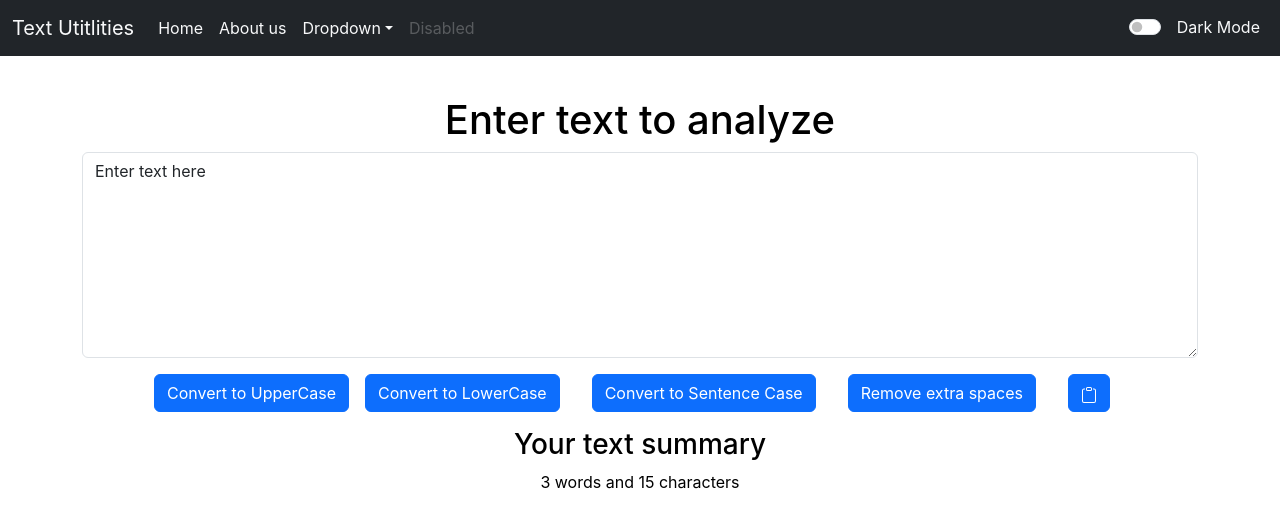
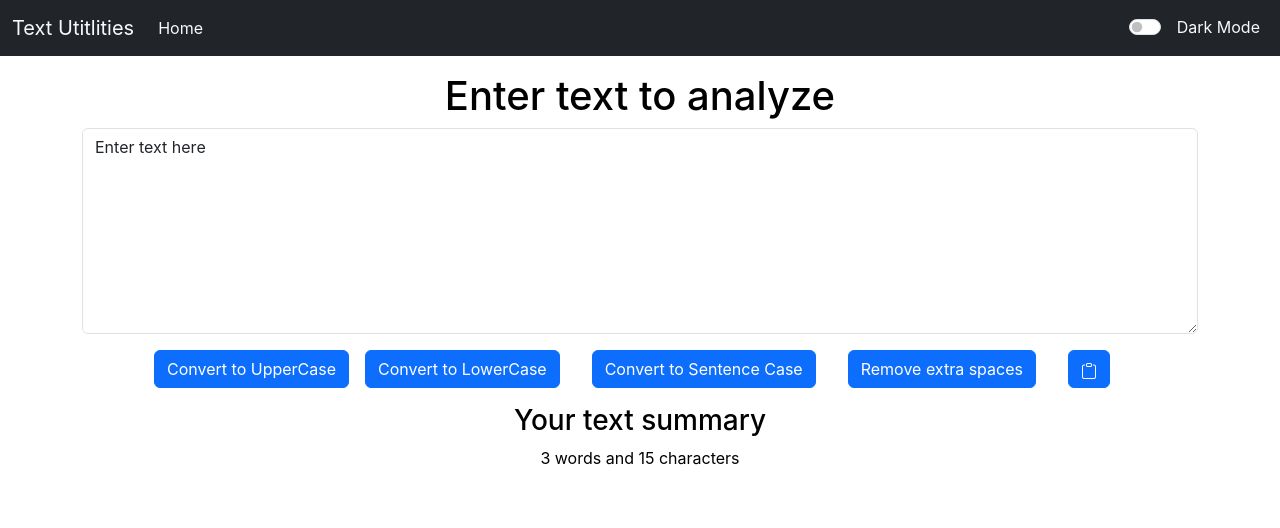
Before and after one commit to mahad888/Text-Utilities, a React (Create React App) app: page / in a window 1280 px wide. Shown: the top 528 px of the page. Built offline with nearby package versions, Linux system fonts and the light colour scheme.

Commit message:
Deployed website

```diff
--- a/src/App.js
+++ b/src/App.js
@@ -3,13 +3,13 @@ import Navbar from './Components/Navbar';
 import './App.css';
 import Textforms from './Components/Textforms';
 // import Person from "./Components/Person.js";
-import Aboutus from './Components/Aboutus';
+// import Aboutus from './Components/Aboutus';
 import { useState } from 'react';
-import {
-  BrowserRouter as Router,
-  Routes,
-  Route,
-} from "react-router-dom";
+// import {
+//   BrowserRouter as Router,
+//   Routes,
+//   Route,
+// } from "react-router-dom";
 
 function App() {
 
@@ -50,34 +50,46 @@ function App() {
 
 
   return (
-    <>
-    <Router>
-            <div className="App" style={Mode}>
+    // <>
+    // <Router>
+    //         <div className="App" style={Mode}>
 
-              {/* <Person
-          name = "Id : Sp21-bse-057"
-          name1 = "Id : Sp21-Bse-099"
-          ></Person>
-          */}
+    //           {/* <Person
+    //       name = "Id : Sp21-bse-057"
+    //       name1 = "Id : Sp21-Bse-099"
+    //       ></Person>
+    //       */}
 
-              <Navbar title="Text Utitlities" about="About us" mode ={modeSetter} caption = {BtnText}>  </Navbar>
+    //           <Navbar title="Text Utitlities" about="About us" mode ={modeSetter} caption = {BtnText}>  </Navbar>
 
 
-            <br></br>
+    //         <br></br>
 
-              <Routes>
+    //           <Routes>
 
 
 
-                  <Route path="/about" element ={<Aboutus></Aboutus>}></Route>
+    //               <Route path="/about" element ={<Aboutus></Aboutus>}></Route>
 
-                    <Route path="/" element ={<Textforms heading="Enter text to analyze"></Textforms>}>
+    //                 <Route path="/" element ={<Textforms heading="Enter text to analyze"></Textforms>}>
 
-                    </Route>
+    //                 </Route>
 
-              </Routes>
-              </div>
-      </Router></>
+    //           </Routes>
+    //           </div>
+    //   </Router></>
+
+<div className="App" style={Mode}>
+
+
+
+<Navbar title="Text Utitlities" about="About us" mode ={modeSetter} caption = {BtnText}>  </Navbar>
+<Textforms heading="Enter text to analyze"></Textforms>
+
+
+<br></br>
+</div>
+
 
 
 
--- a/src/Components/Navbar.js
+++ b/src/Components/Navbar.js
@@ -1,13 +1,13 @@
 import React from "react";
 import PropTypes from 'prop-types'
-import { Link } from "react-router-dom";
+// import { Link } from "react-router-dom";
 
 
 export default function Navbar(props) {
   return (
     <nav className="navbar navbar-expand-lg navbar-dark bg-dark">
       <div className="container-fluid">
-        <a className="navbar-brand text-light" href="/">
+        <a className="navbar-brand text-light" href="#">
           {props.title}
         </a>
         <button
@@ -23,50 +23,50 @@ export default function Navbar(props) {
         </button>
         <div className="collapse navbar-collapse" id="navbarSupportedContent">
           <ul className="navbar-nav me-auto mb-2 mb-lg-0">
-            <li className="nav-item">
-              <Link className="nav-link active text-light  " aria-current="page" to ="/">
+             <li className="nav-item">
+              <a className="nav-link active text-light  " aria-current="page" href ="#">
                 Home
-              </Link>
+              </a>
             </li>
-            <li className="nav-item ">
-              <Link className="nav-link text-light" to ="/about"  >
-                {props.about}
-              </Link>
-            </li>
-            <li className="nav-item dropdown">
-              <Link
-                className="nav-link dropdown-toggle text-light"
-                to="/"
-                role="button"
-                data-bs-toggle="dropdown"
-                aria-expanded="false"
-              >
-                Dropdown
-              </Link>
-              <ul className="dropdown-menu">
-                <li>
-                  <Link className="dropdown-item" to="/">
-                    Action
-                  </Link>
-                </li>
-                <li>
-                  <Link className="dropdown-item" to="/">
-                    Another action
-                  </Link>
-                </li>
-                <li>
-                  <hr className="dropdown-divider"></hr>
-                </li>
-                <li>
-                  <a className="dropdown-item" href="/">
-                    Something else here
-                  </a>
-                </li>
-              </ul>
-            </li>
-            <li className="nav-item">
-              <a className="nav-link disabled">Disabled</a>
-            </li>
+            {/* // <li className="nav-item ">
+            //   <Link className="nav-link text-light" to ="/about"  >
+            //     {props.about}
+            //   </Link>
+            // </li>
+            // <li className="nav-item dropdown">
+            //   <Link */}
+            {/* //     className="nav-link dropdown-toggle text-light"
+            //     to="/"
+            //     role="button"
+            //     data-bs-toggle="dropdown"
+            //     aria-expanded="false"
+            //   >
+            //     Dropdown
+            //   </Link>
+            //   <ul className="dropdown-menu">
+            //     <li>
+            //       <Link className="dropdown-item" to="/">
+            //         Action
+            //       </Link>
+            //     </li>
+            //     <li>
+            //       <Link className="dropdown-item" to="/">
+            //         Another action
+            //       </Link>
+            //     </li>
+            //     <li>
+            //       <hr className="dropdown-divider"></hr>
+            //     </li>
+            //     <li>
+            //       <a className="dropdown-item" href="/">
+            //         Something else here
+            //       </a>
+            //     </li>
+            //   </ul>
+            // </li>
+            // <li className="nav-item">
+            //   <a className="nav-link disabled">Disabled</a>
+            //   </li>} */}
           </ul>
           {/* <form className="d-flex" role="search">
             <input
```
Also changed, not shown: package.json (+49 -0 lines), 1 other file (tests, documents, lock files or other folders).
